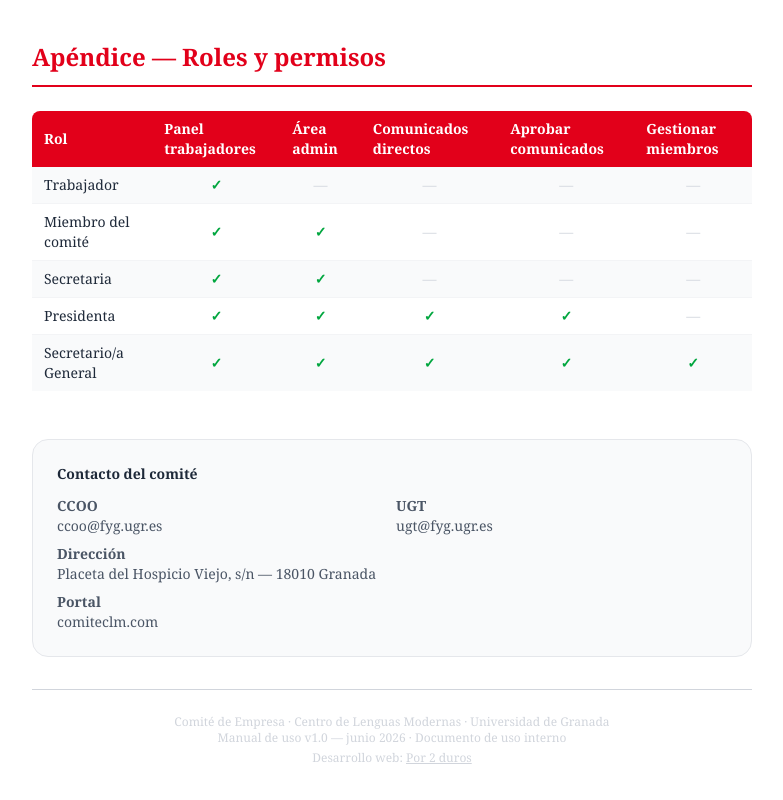
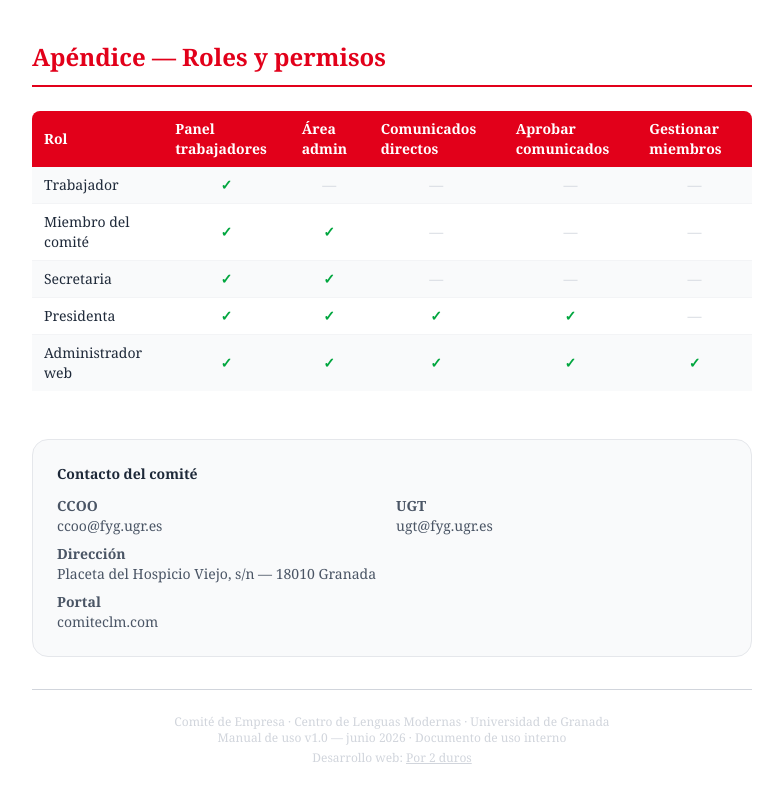
Before and after one commit to elcorreveidile/Comite-CLM, a Next.js app in the folder web/: page /manual in a window 1280 px wide. Shown: the part 8514-9314 px from the top of the page, without its empty margins (248-1031 px from the left). Built offline with nearby package versions, Linux system fonts and the light colour scheme.

Commit message:
Manual: renombra 'Secretario/a General' a 'Administrador web' en tabla del apéndice
https://claude.ai/code/session_019pGS48bJjkhFH5pVFgvJ5v

```diff
--- a/web/app/manual/page.tsx
+++ b/web/app/manual/page.tsx
@@ -522,7 +522,7 @@ export default function ManualPage() {
                   ['Miembro del comité',   '✓','✓','—','—','—'],
                   ['Secretaria',           '✓','✓','—','—','—'],
                   ['Presidenta',           '✓','✓','✓','✓','—'],
-                  ['Secretario/a General', '✓','✓','✓','✓','✓'],
+                  ['Administrador web', '✓','✓','✓','✓','✓'],
                 ].map(([rol, ...rest]) => (
                   <tr key={rol} className="odd:bg-gray-50 text-gray-600">
                     <td className="px-3 py-2 text-left font-medium text-gray-800">{rol}</td>
```
